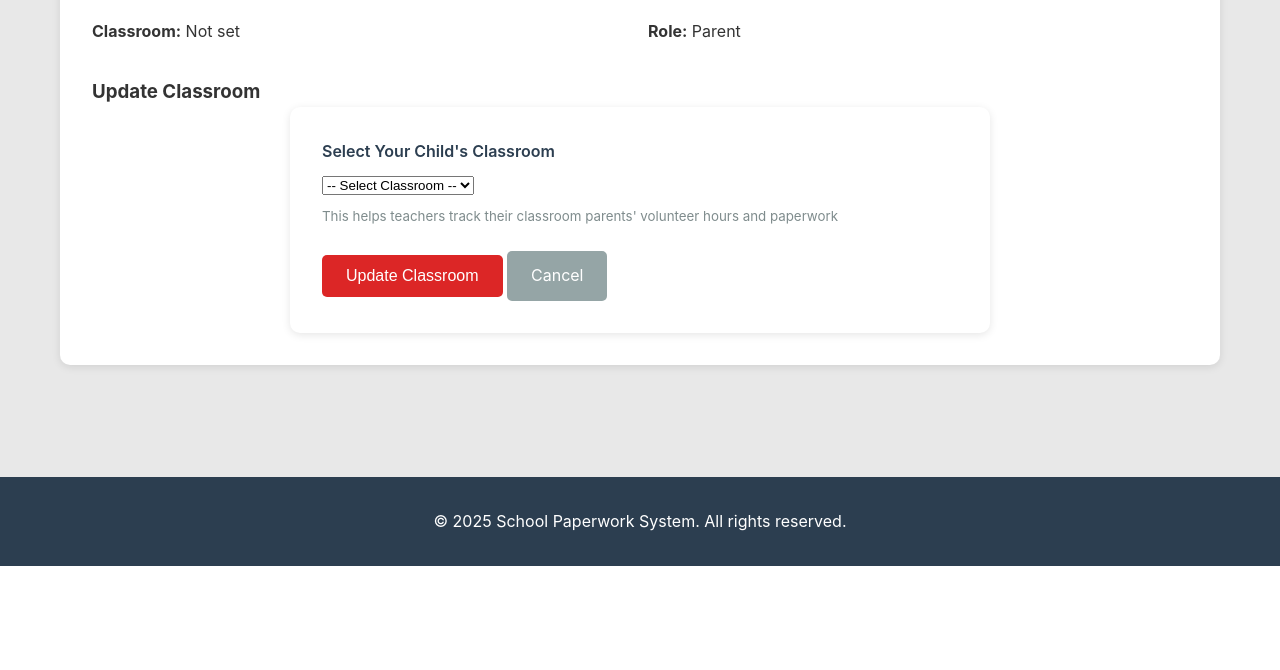
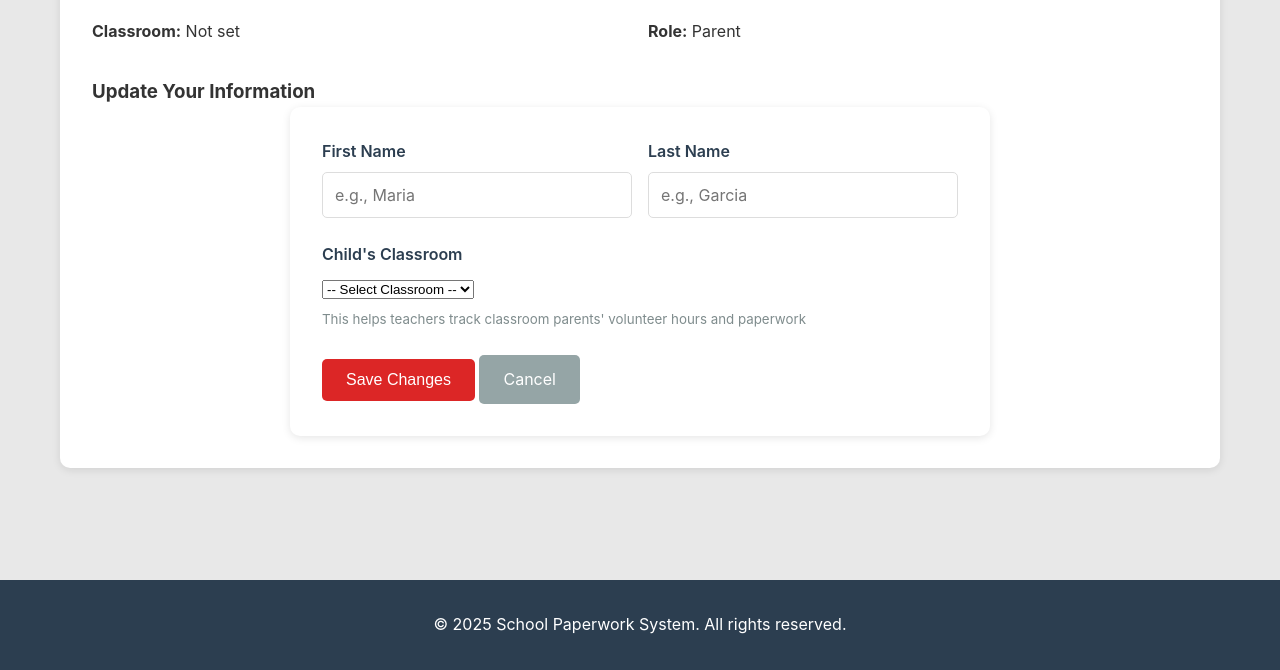
Before and after one commit to DrShuukaku/join-The-Club, a Flask app: template templates/parent_profile.html in a window 1280 px wide. Shown: the part 324-994 px from the top of the page. Before the commit the page ends 890 px from the top, so only its background shows below. Run offline with Flask 3, Linux system fonts and the light colour scheme; the template is opened without the code that fills it, so the values that code supplies are empty; parts of the project's set-up code (start-up, migrations or seed data) failed here and were passed over.

Commit message:
Add ability for parents to update their names on their profile
Update parent profile route and template to allow users to input and save their first and last names, alongside classroom information. Update dashboard to conditionally display a prompt for users who have not yet set their name.

Replit-Commit-Author: Agent
Replit-Commit-Session-Id: 0e49a9bf-8137-4262-865b-17a9a27ee7d5
Replit-Commit-Checkpoint-Type: full_checkpoint
Replit-Commit-Event-Id: bca79fbb-076e-43a6-89e9-eb7b9f764091
Replit-Commit-Screenshot-Url: https://storage.googleapis.com/screenshot-production-us-central1/170ed59e-fa0e-47b7-ac10-b644992f5b4f/0e49a9bf-8137-4262-865b-17a9a27ee7d5/3MwZDyi
Replit-Helium-Checkpoint-Created: true

```diff
--- a/routes.py
+++ b/routes.py
@@ -145,13 +145,21 @@ def parent_profile():
 @app.route('/parent/profile/update', methods=['POST'])
 @require_login
 def update_profile():
-    classroom = request.form.get('classroom')
+    first_name = request.form.get('first_name', '').strip()
+    last_name = request.form.get('last_name', '').strip()
+    classroom = request.form.get('classroom', '').strip()
+
+    if not first_name:
+        flash('Please enter your first name.', 'danger')
+        return redirect(url_for('parent_profile'))
+
+    current_user.first_name = first_name
+    current_user.last_name = last_name or None
     if classroom:
         current_user.classroom = classroom
-        db.session.commit()
-        flash(f'Your classroom has been updated to {classroom}', 'success')
-    else:
-        flash('Please select a classroom', 'danger')
+
+    db.session.commit()
+    flash('Your profile has been updated.', 'success')
     return redirect(url_for('parent_profile'))
 
 @app.route('/admin/dashboard')
--- a/templates/parent_dashboard.html
+++ b/templates/parent_dashboard.html
@@ -5,6 +5,11 @@
 {% block content %}
 <div class="container dashboard">
     <h1>Welcome, {{ current_user.first_name or 'Parent' }}!</h1>
+    {% if not current_user.first_name %}
+    <p style="margin: -0.5rem 0 1.5rem; font-size: 0.9rem; color: #888;">
+        Want to see your name here? <a href="{{ url_for('parent_profile') }}" style="color: #c41e3a; font-weight: 600;">Set your name in your profile →</a>
+    </p>
+    {% endif %}
 
     <section class="dashboard-section">
         <div class="volunteer-status-card">
--- a/templates/parent_profile.html
+++ b/templates/parent_profile.html
@@ -23,11 +23,24 @@
             </div>
         </div>
 
-        <h3>Update Classroom</h3>
+        <h3>Update Your Information</h3>
         <form method="POST" action="{{ url_for('update_profile') }}" class="form-container">
+            <div class="form-row">
+                <div class="form-group">
+                    <label for="first_name">First Name</label>
+                    <input type="text" id="first_name" name="first_name" class="form-control"
+                           value="{{ current_user.first_name or '' }}" placeholder="e.g., Maria" required>
+                </div>
+                <div class="form-group">
+                    <label for="last_name">Last Name</label>
+                    <input type="text" id="last_name" name="last_name" class="form-control"
+                           value="{{ current_user.last_name or '' }}" placeholder="e.g., Garcia">
+                </div>
+            </div>
+
             <div class="form-group">
-                <label for="classroom">Select Your Child's Classroom</label>
-                <select id="classroom" name="classroom" class="form-control" required>
+                <label for="classroom">Child's Classroom</label>
+                <select id="classroom" name="classroom" class="form-control">
                     <option value="">-- Select Classroom --</option>
                     <option value="Kindergarten" {% if current_user.classroom == 'Kindergarten' %}selected{% endif %}>Kindergarten</option>
                     <option value="1st Grade" {% if current_user.classroom == '1st Grade' %}selected{% endif %}>1st Grade</option>
@@ -40,14 +53,25 @@
                     <option value="8th Grade" {% if current_user.classroom == '8th Grade' %}selected{% endif %}>8th Grade</option>
                     <option value="Other" {% if current_user.classroom == 'Other' %}selected{% endif %}>Other</option>
                 </select>
-                <small class="form-text">This helps teachers track their classroom parents' volunteer hours and paperwork</small>
+                <small class="form-text">This helps teachers track classroom parents' volunteer hours and paperwork</small>
             </div>
 
             <div class="action-buttons">
-                <button type="submit" class="btn-primary">Update Classroom</button>
+                <button type="submit" class="btn-primary">Save Changes</button>
                 <a href="{{ url_for('parent_dashboard') }}" class="btn-secondary">Cancel</a>
             </div>
         </form>
+
+<style>
+.form-row {
+    display: grid;
+    grid-template-columns: 1fr 1fr;
+    gap: 1rem;
+}
+@media (max-width: 600px) {
+    .form-row { grid-template-columns: 1fr; }
+}
+</style>
     </section>
 </div>
 {% endblock %}
```
